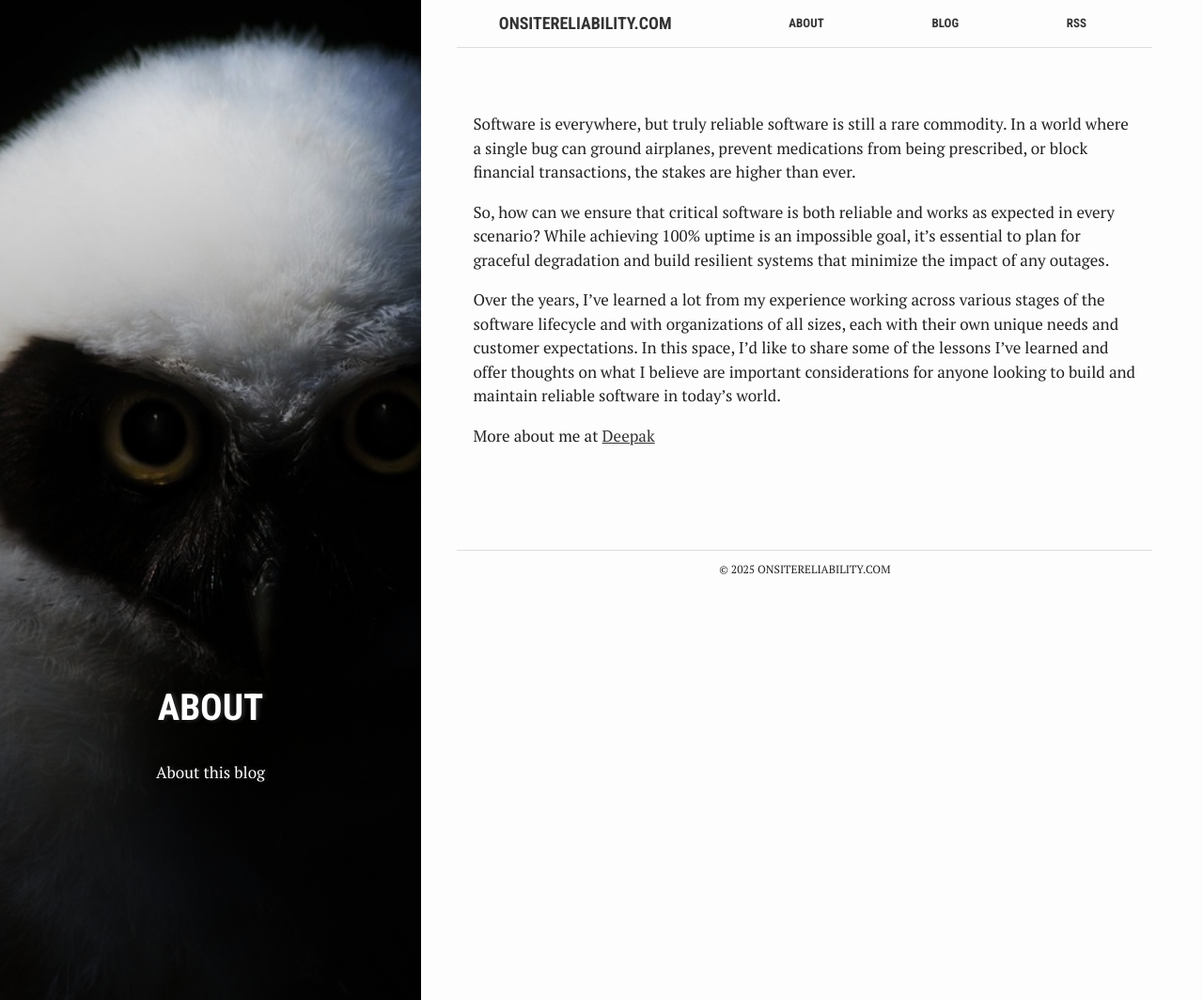
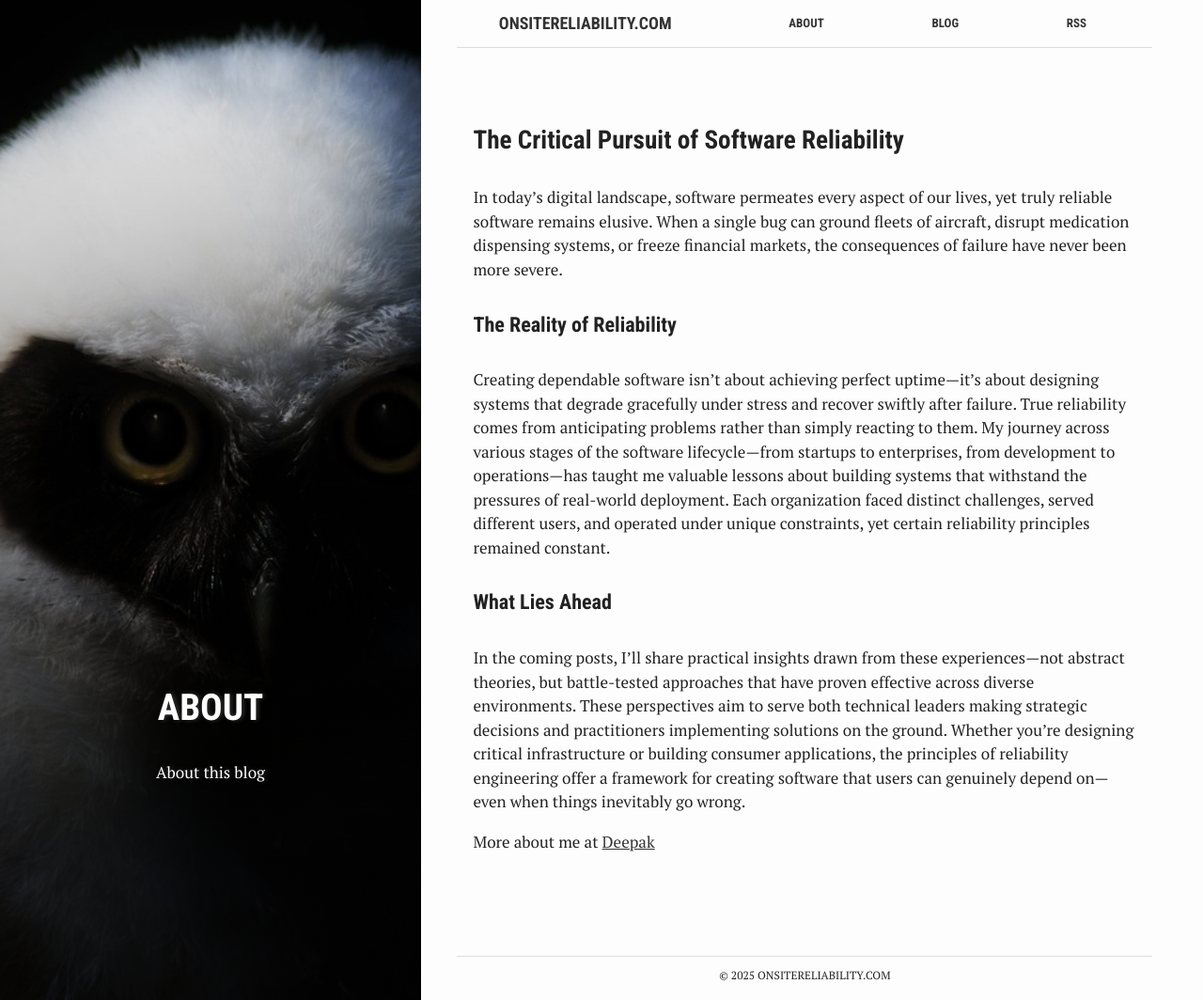
Before and after one commit to qapage/qapage.github.io, a Jekyll site: the page built from about.md, in a window 1280 px wide and 1064 px high. Shown: the whole window at 94% size. Built offline with Jekyll 4.4.1, drawn with Linux system fonts in a browser that asks for light colours.

Commit message:
Updated about.md

```diff
--- a/about.md
+++ b/about.md
@@ -8,10 +8,15 @@ summary: "About this blog"
 active: about
 ---
 
-Software is everywhere, but truly reliable software is still a rare commodity. In a world where a single bug can ground airplanes, prevent medications from being prescribed, or block financial transactions, the stakes are higher than ever.
+### The Critical Pursuit of Software Reliability
+In today's digital landscape, software permeates every aspect of our lives, yet truly reliable software remains elusive. When a single bug can ground fleets of aircraft, disrupt medication dispensing systems, or freeze financial markets, the consequences of failure have never been more severe.
 
-So, how can we ensure that critical software is both reliable and works as expected in every scenario? While achieving 100% uptime is an impossible goal, it’s essential to plan for graceful degradation and build resilient systems that minimize the impact of any outages.
+#### The Reality of Reliability
+Creating dependable software isn't about achieving perfect uptime—it's about designing systems that degrade gracefully under stress and recover swiftly after failure. True reliability comes from anticipating problems rather than simply reacting to them.
+My journey across various stages of the software lifecycle—from startups to enterprises, from development to operations—has taught me valuable lessons about building systems that withstand the pressures of real-world deployment. Each organization faced distinct challenges, served different users, and operated under unique constraints, yet certain reliability principles remained constant.
 
-Over the years, I’ve learned a lot from my experience working across various stages of the software lifecycle and with organizations of all sizes, each with their own unique needs and customer expectations. In this space, I’d like to share some of the lessons I’ve learned and offer thoughts on what I believe are important considerations for anyone looking to build and maintain reliable software in today’s world.
+#### What Lies Ahead
+In the coming posts, I'll share practical insights drawn from these experiences—not abstract theories, but battle-tested approaches that have proven effective across diverse environments. These perspectives aim to serve both technical leaders making strategic decisions and practitioners implementing solutions on the ground.
+Whether you're designing critical infrastructure or building consumer applications, the principles of reliability engineering offer a framework for creating software that users can genuinely depend on—even when things inevitably go wrong.
 
 More about me at [Deepak](https://www.linkedin.com/in/deepakbhaskaran/)
```
